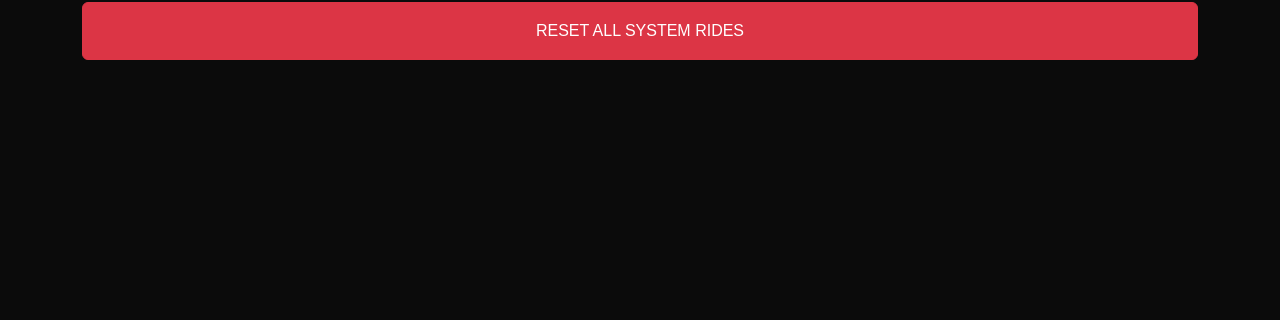
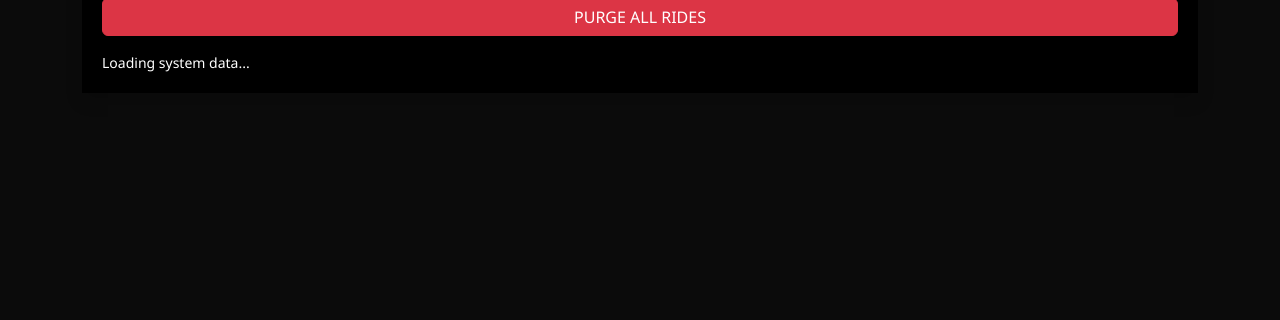
Before and after one commit to agamchugh/agam, a Flask app: page /dashboard in a window 1280 px wide. Shown: the part 480-800 px from the top of the page. Run offline with Flask 3, Linux system fonts and the light colour scheme; the visitor is signed in with stand-in values (Sample User, id 1); data that the repository does not hold is empty.

Commit message:
Update dashboard.html

```diff
--- a/templates/dashboard.html
+++ b/templates/dashboard.html
@@ -7,155 +7,134 @@
     <link href="https://cdn.jsdelivr.net/npm/bootstrap@5.3.0/dist/css/bootstrap.min.css" rel="stylesheet">
     <link rel="stylesheet" href="https://unpkg.com/leaflet@1.9.4/dist/leaflet.css" />
     <style>
-        body { background-color: #0b0b0b; color: white; font-family: sans-serif; overflow-x: hidden; }
+        body { background: #0b0b0b; color: #fff; font-family: 'Segoe UI', sans-serif; }
         #map { height: 40vh; width: 100%; border-bottom: 3px solid #ff9800; }
-        .nav-header { background: #000; border-bottom: 1px solid #222; padding: 12px 20px; }
-        .card { border-radius: 12px; background-color: #1a1a1a !important; border: 1px solid #333; }
-        .btn-warning { background-color: #ff9800; border: none; color: black; font-weight: bold; }
-        .text-warning { color: #ff9800 !important; }
-        .otp-box { background: #000; border-radius: 8px; border: 1px solid #444; font-size: 2.5rem; letter-spacing: 8px; }
-        .status-pill { font-size: 0.75rem; padding: 4px 12px; border-radius: 50px; font-weight: bold; }
+        .card { background: #1a1a1a !important; border: 1px solid #333; border-radius: 15px; margin-top: -20px; z-index: 999; }
+        .btn-warning { background: #ff9800; color: #000; font-weight: 800; border: none; }
+        .otp-box { font-size: 2.5rem; color: #ff9800; background: #000; border: 1px solid #444; letter-spacing: 8px; }
+        .admin-panel { background: #000; border-top: 1px solid #ff9800; padding: 20px; margin-top: 50px; }
     </style>
 </head>
 <body>
 
 <div id="map"></div>
 
-<div class="nav-header d-flex justify-content-between align-items-center shadow">
-    <div>Hi, <span class="text-warning fw-bold">{{ username }}</span></div>
-    <div class="d-flex align-items-center">
-        {% if role == 'driver' %}
-        <span id="online-tag" class="status-pill bg-secondary me-3">OFFLINE</span>
-        {% endif %}
-        <a href="/logout" class="text-muted small text-decoration-none border-start ps-3 border-secondary">Logout</a>
+<div class="container mt-3">
+    <div class="d-flex justify-content-between align-items-center mb-4">
+        <h4 class="m-0">Hi, <span class="text-warning">{{ username }}</span></h4>
+        <a href="/logout" class="btn btn-sm btn-outline-danger">Logout</a>
     </div>
-</div>
 
-<div class="container mt-4 pb-5">
-    <div id="rider-ui" class="{% if role != 'rider' %}d-none{% endif %}">
-        <div id="booking-area">
-            <button class="btn btn-warning w-100 py-3 mb-4 shadow-lg" onclick="bookRide()">BOOK A RICKSHAW</button>
+    {% if role == 'rider' %}
+    <div id="rider-controls">
+        <div id="book-area">
+            <button class="btn btn-warning w-100 py-3 shadow-lg" onclick="bookRide()">BOOK NOW</button>
         </div>
+        <div id="ride-info" class="d-none card p-4 text-center shadow">
+            <small class="text-muted fw-bold">DRIVER IS COMING • OTP</small>
+            <div id="otp-display" class="otp-box my-3 py-2">0000</div>
+            <button class="btn btn-outline-secondary w-100" onclick="cancelRide()">Cancel Ride</button>
+        </div>
+    </div>
+    {% endif %}
 
-        <div id="active-ride-area" class="d-none">
-            <div class="card p-4 border-warning shadow-lg">
-                <p class="mb-2 text-center text-muted small fw-bold">GIVE THIS OTP TO DRIVER:</p>
-                <div id="otp-display" class="otp-box text-center text-warning fw-bold py-3 mb-3">----</div>
-                <div id="ride-status" class="badge bg-warning text-dark w-100 py-2 mb-3">PENDING</div>
-                <button class="btn btn-outline-danger w-100 fw-bold" onclick="cancelRide()">CANCEL RIDE</button>
+    {% if role == 'driver' %}
+    <div id="driver-controls">
+        <button id="online-btn" class="btn btn-success w-100 py-3 mb-3" onclick="toggleOnline()">GO ONLINE</button>
+        <div id="job-card" class="d-none card p-4">
+            <h5 class="text-warning mb-3">PICKUP: <span id="rider-name" class="text-white">---</span></h5>
+            <div id="verify-area">
+                <input type="number" id="otp-input" class="form-control text-center mb-3 bg-dark text-white border-secondary" placeholder="Enter OTP">
+                <button class="btn btn-warning w-100" onclick="verifyOTP()">VERIFY & START</button>
+            </div>
+            <div id="finish-area" class="d-none">
+                <div class="alert alert-success">TRIP IN PROGRESS</div>
+                <button class="btn btn-success w-100" onclick="location.reload()">COMPLETE TRIP</button>
             </div>
         </div>
     </div>
-
-    <div id="driver-ui" class="{% if role != 'driver' %}d-none{% endif %}">
-        <button id="status-btn" class="btn btn-success w-100 py-3 mb-4 shadow" onclick="toggleStatus()">GO ONLINE</button>
-        <div id="driver-active-area" class="d-none">
-            <div class="card p-4 border-warning shadow-lg">
-                <h6 class="text-warning small mb-3">RIDER: <span id="rider-name" class="text-white">---</span></h6>
-                <div id="otp-input-section">
-                    <input type="number" id="otp-input" class="form-control form-control-lg text-center mb-3 bg-dark text-white border-secondary" placeholder="Enter OTP">
-                    <button class="btn btn-warning w-100 py-2 mb-2" onclick="verifyOTP()">START TRIP</button>
-                </div>
-                <div id="finish-section" class="d-none">
-                    <button class="btn btn-success w-100 py-3 fw-bold" onclick="finishTrip()">FINISH TRIP</button>
-                </div>
-                <button class="btn btn-sm btn-link text-danger w-100 mt-3 text-decoration-none" onclick="cancelRide()">Cancel/Reject</button>
-            </div>
-        </div>
-    </div>
+    {% endif %}
 
     {% if is_admin %}
-    <div class="mt-5 pt-4 border-top border-secondary">
-        <h5 class="text-warning mb-3">ADMIN TOOLS</h5>
-        <button class="btn btn-danger w-100 py-3" onclick="resetSystem()">RESET ALL SYSTEM RIDES</button>
+    <div class="admin-panel shadow">
+        <h5 class="text-warning mb-3">SYSTEM ADMIN</h5>
+        <button class="btn btn-danger w-100 mb-3" onclick="resetSystem()">PURGE ALL RIDES</button>
+        <div id="admin-user-list" class="small">Loading system data...</div>
     </div>
     {% endif %}
 </div>
 
 <script src="https://unpkg.com/leaflet@1.9.4/dist/leaflet.js"></script>
 <script>
-    var map = L.map('map', { zoomControl: false }).setView([30.47, 74.51], 15);
+    var map = L.map('map', {zoomControl: false}).setView([30.47, 74.51], 14);
     L.tileLayer('https://{s}.basemaps.cartocdn.com/dark_all/{z}/{x}/{y}{r}.png').addTo(map);
-    var userMarker = L.marker([0, 0]).addTo(map);
-    var partnerMarker = L.marker([0, 0], {opacity: 0}).addTo(map);
+    var myMarker = L.marker([0,0]).addTo(map);
+    var partnerMarker = L.marker([0,0], {opacity: 0}).addTo(map);
+    var online = false;
 
-    function updateLocation() {
-        navigator.geolocation.getCurrentPosition(pos => {
-            const { latitude, longitude } = pos.coords;
-            userMarker.setLatLng([latitude, longitude]);
+    function geo() {
+        navigator.geolocation.getCurrentPosition(p => {
+            const {latitude, longitude} = p.coords;
+            myMarker.setLatLng([latitude, longitude]);
             map.panTo([latitude, longitude]);
             fetch('/update_location', {
                 method: 'POST',
                 headers: {'Content-Type': 'application/json'},
-                body: JSON.stringify({ latitude, longitude })
+                body: JSON.stringify({latitude, longitude, online: online})
             });
         });
     }
 
     function sync() {
         fetch('/get_active_ride').then(r => r.json()).then(data => {
-            const role = "{{ role }}";
             if (data.status !== "none") {
                 if (data.lat) partnerMarker.setLatLng([data.lat, data.lon]).setOpacity(1);
-                if (role === "rider") {
-                    document.getElementById('booking-area').classList.add('d-none');
-                    document.getElementById('active-ride-area').classList.remove('d-none');
-                    document.getElementById('otp-display').innerText = data.otp || "----";
-                    document.getElementById('ride-status').innerText = data.status.toUpperCase();
-                } else {
-                    document.getElementById('driver-active-area').classList.remove('d-none');
+                {% if role == 'rider' %}
+                    document.getElementById('book-area').classList.add('d-none');
+                    document.getElementById('ride-info').classList.remove('d-none');
+                    document.getElementById('otp-display').innerText = data.otp;
+                {% else %}
+                    document.getElementById('job-card').classList.remove('d-none');
                     document.getElementById('rider-name').innerText = data.name;
                     if (data.status === 'started') {
-                        document.getElementById('otp-input-section').classList.add('d-none');
-                        document.getElementById('finish-section').classList.remove('d-none');
-                    } else {
-                        document.getElementById('otp-input-section').classList.remove('d-none');
-                        document.getElementById('finish-section').classList.add('d-none');
+                        document.getElementById('verify-area').classList.add('d-none');
+                        document.getElementById('finish-area').classList.remove('d-none');
                     }
-                }
+                {% endif %}
             } else {
                 partnerMarker.setOpacity(0);
-                if (role === "rider") {
-                    document.getElementById('booking-area').classList.remove('d-none');
-                    document.getElementById('active-ride-area').classList.add('d-none');
-                } else {
-                    document.getElementById('driver-active-area').classList.add('d-none');
-                }
+                if (document.getElementById('book-area')) document.getElementById('book-area').classList.remove('d-none');
+                if (document.getElementById('ride-info')) document.getElementById('ride-info').classList.add('d-none');
+                if (document.getElementById('job-card')) document.getElementById('job-card').classList.add('d-none');
             }
         });
     }
 
-    function toggleStatus() {
-        fetch('/toggle_status', { method: 'POST' }).then(r => r.json()).then(data => {
-            const btn = document.getElementById('status-btn');
-            const tag = document.getElementById('online-tag');
-            if (data.is_online) {
-                btn.innerText = "GO OFFLINE"; btn.className = "btn btn-danger w-100 py-3 mb-4";
-                tag.innerText = "ONLINE"; tag.className = "status-pill bg-success me-3";
-            } else {
-                btn.innerText = "GO ONLINE"; btn.className = "btn btn-success w-100 py-3 mb-4";
-                tag.innerText = "OFFLINE"; tag.className = "status-pill bg-secondary me-3";
-            }
-        });
-    }
-
-    function verifyOTP() {
-        const val = document.getElementById('otp-input').value;
-        fetch('/verify_ride_otp', {
-            method: 'POST',
-            headers: {'Content-Type': 'application/json'},
-            body: JSON.stringify({ otp: val.toString().trim() })
-        }).then(r => r.json()).then(d => d.success ? sync() : alert(d.message));
+    function toggleOnline() {
+        online = !online;
+        const b = document.getElementById('online-btn');
+        b.innerText = online ? "OFFLINE" : "ONLINE";
+        b.className = online ? "btn btn-danger w-100 py-3 mb-3" : "btn btn-success w-100 py-3 mb-3";
     }
 
     function bookRide() { fetch('/book_ride', {method: 'POST'}).then(() => sync()); }
-    function cancelRide() { fetch('/cancel_ride', {method: 'POST'}).then(() => sync()); }
-    function finishTrip() { fetch('/finish_trip', {method: 'POST'}).then(() => location.reload()); }
-    function resetSystem() { if(confirm("Reset All?")) fetch('/admin/reset_system', {method:'POST'}).then(() => location.reload()); }
+    function verifyOTP() {
+        const otp = document.getElementById('otp-input').value;
+        fetch('/verify_ride_otp', {method: 'POST', headers: {'Content-Type': 'application/json'}, body: JSON.stringify({otp})})
+        .then(r => r.json()).then(d => d.success ? sync() : alert("INVALID OTP"));
+    }
+    function resetSystem() { if(confirm("Clear all?")) fetch('/admin_reset', {method: 'POST'}).then(() => location.reload()); }
 
-    setInterval(sync, 4000);
-    setInterval(updateLocation, 5000);
-    sync(); updateLocation();
+    {% if is_admin %}
+    setInterval(() => {
+        fetch('/admin_data').then(r => r.json()).then(d => {
+            document.getElementById('admin-user-list').innerHTML = d.users.map(u => `<div>${u.username} - ${u.role} (${u.is_online ? 'ON' : 'OFF'})</div>`).join('');
+        });
+    }, 5000);
+    {% endif %}
+
+    setInterval(geo, 5000); geo();
+    setInterval(sync, 4000); sync();
 </script>
 </body>
 </html>
```
